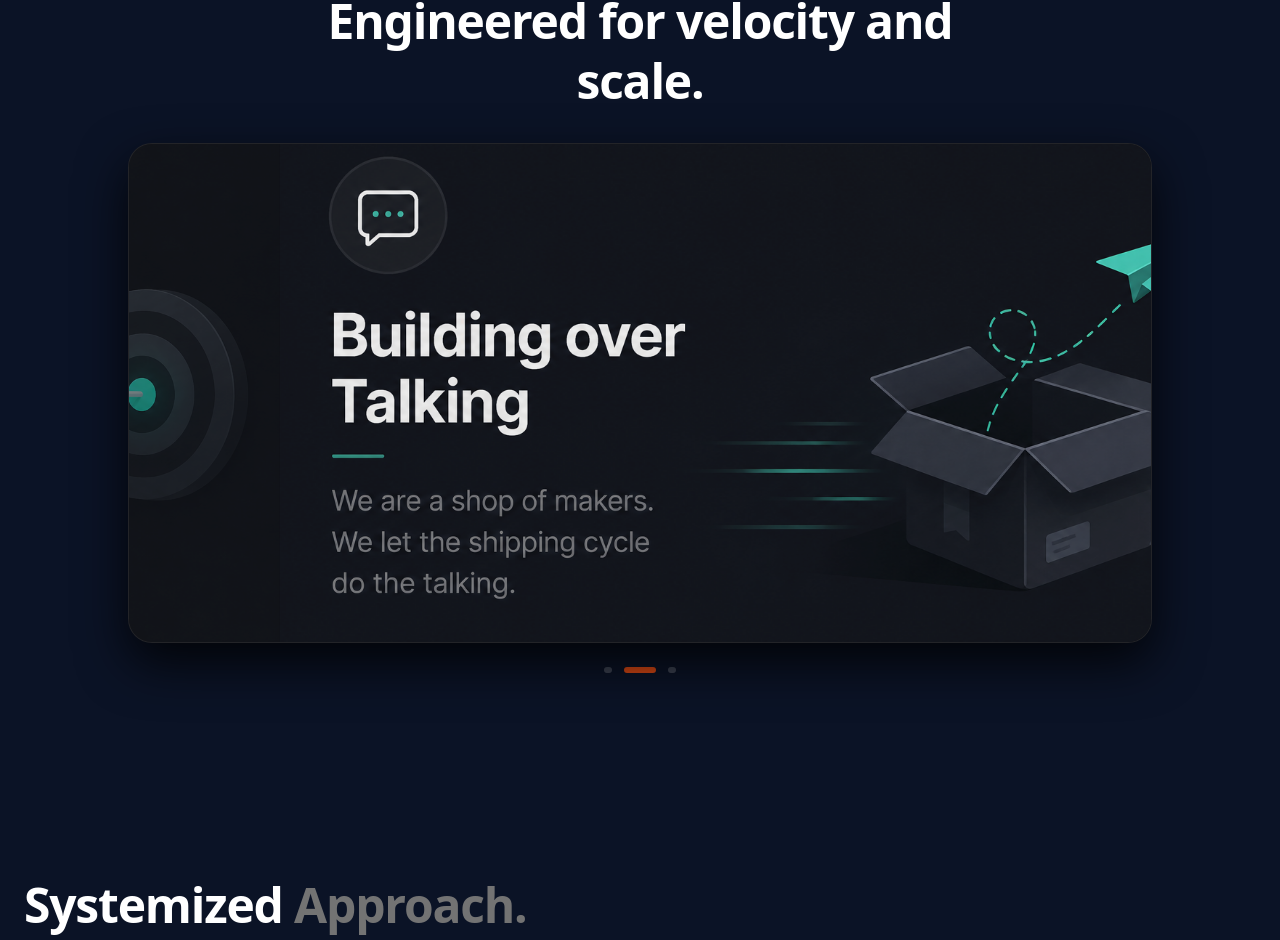
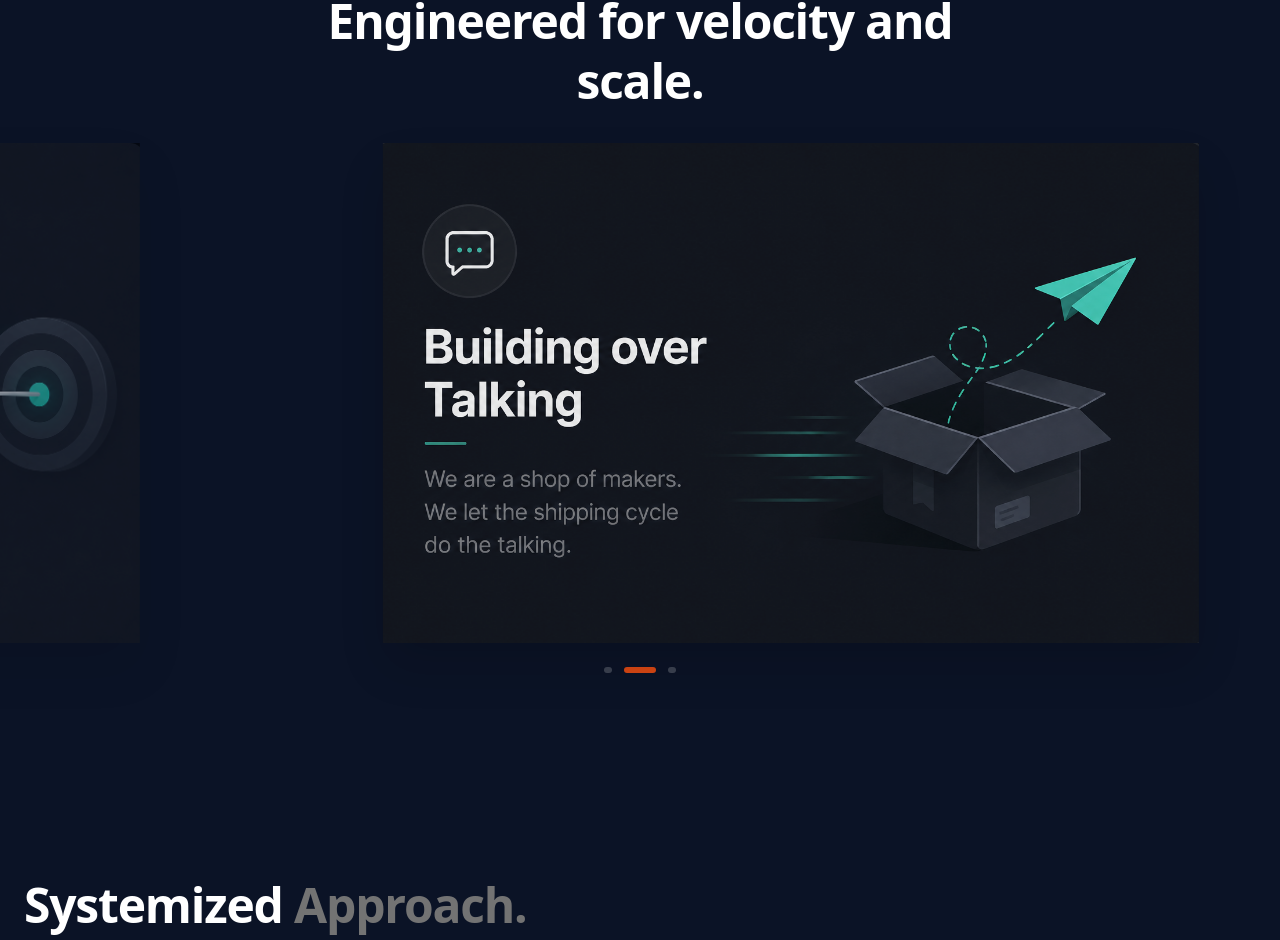
Before and after one commit to hmnshub/Covianlab_Frontend, a Next.js app: page / in a window 1280 px wide. Shown: the part 1993-2933 px from the top of the page. Built offline with nearby package versions, Linux system fonts and the light colour scheme.

Commit message:
mission.jsxxx

```diff
--- a/src/components/Mission.jsx
+++ b/src/components/Mission.jsx
@@ -40,10 +40,10 @@ export default function Mission() {
   return (
     <section
       id="mission"
-      className="pt-10 md:pt-16 pb-16 md:pb-24 px-3 md:px-6 max-w-screen-xl mx-auto bg-transparent text-white relative z-10 overflow-hidden"
+      className="pt-10 md:pt-16 pb-16 md:pb-24 px-4 md:px-6 max-w-screen-xl mx-auto bg-transparent text-white relative z-10 overflow-hidden"
     >
 
-      {/* Section Header - Perfectly Centered */}
+      {/* Section Header */}
       <div className="mb-8 text-center max-w-2xl mx-auto flex flex-col items-center">
         <span className="text-[10px] md:text-xs font-bold tracking-widest text-[#d94814] uppercase bg-[#d94814]/10 border border-[#d94814]/30 px-4 py-1.5 rounded-full inline-block mb-4">
           Core Philosophy
@@ -56,7 +56,9 @@ export default function Mission() {
       {/* Auto-Sliding Image Container */}
       <div className="relative w-full max-w-5xl mx-auto">
 
-        <div className="relative w-full aspect-[4/3] sm:aspect-[16/9] md:h-[450px] lg:h-[500px] rounded-2xl md:rounded-3xl overflow-hidden shadow-[0_20px_50px_rgba(0,0,0,0.8)] border border-white/10 bg-[#0b0c10]">
+        {/* 👉 Removed the backgrounds and borders here.
+            Adjusted heights so it perfectly hugs the image on mobile without extra space. */}
+        <div className="relative w-full h-[220px] sm:h-[350px] md:h-[450px] lg:h-[500px] flex items-center justify-center">
 
           <AnimatePresence initial={false}>
             <motion.div
@@ -69,13 +71,14 @@ export default function Mission() {
                 x: { type: "tween", ease: "easeInOut", duration: 0.6 },
                 opacity: { duration: 0.6 }
               }}
-              className="absolute inset-0 w-full h-full"
+              className="absolute inset-0 w-full h-full flex items-center justify-center"
             >
               <Image
                 src={images[currentIndex]}
                 alt={`Philosophy slide ${currentIndex + 1}`}
                 fill
-                className="object-cover object-center w-full h-full"
+                // 👉 object-contain ensures the image NEVER crops on the sides
+                className="object-contain w-full h-full drop-shadow-2xl"
                 unoptimized
                 priority
               />
@@ -84,8 +87,8 @@ export default function Mission() {
 
         </div>
 
-        {/* Navigation Dots - Moved into normal flow with margin-top so it never touches or overlaps the next section */}
-        <div className="mt-6 flex justify-center gap-3">
+        {/* Navigation Dots */}
+        <div className="mt-4 md:mt-6 flex justify-center gap-3">
           {images.map((_, idx) => (
             <button
               key={idx}
```
